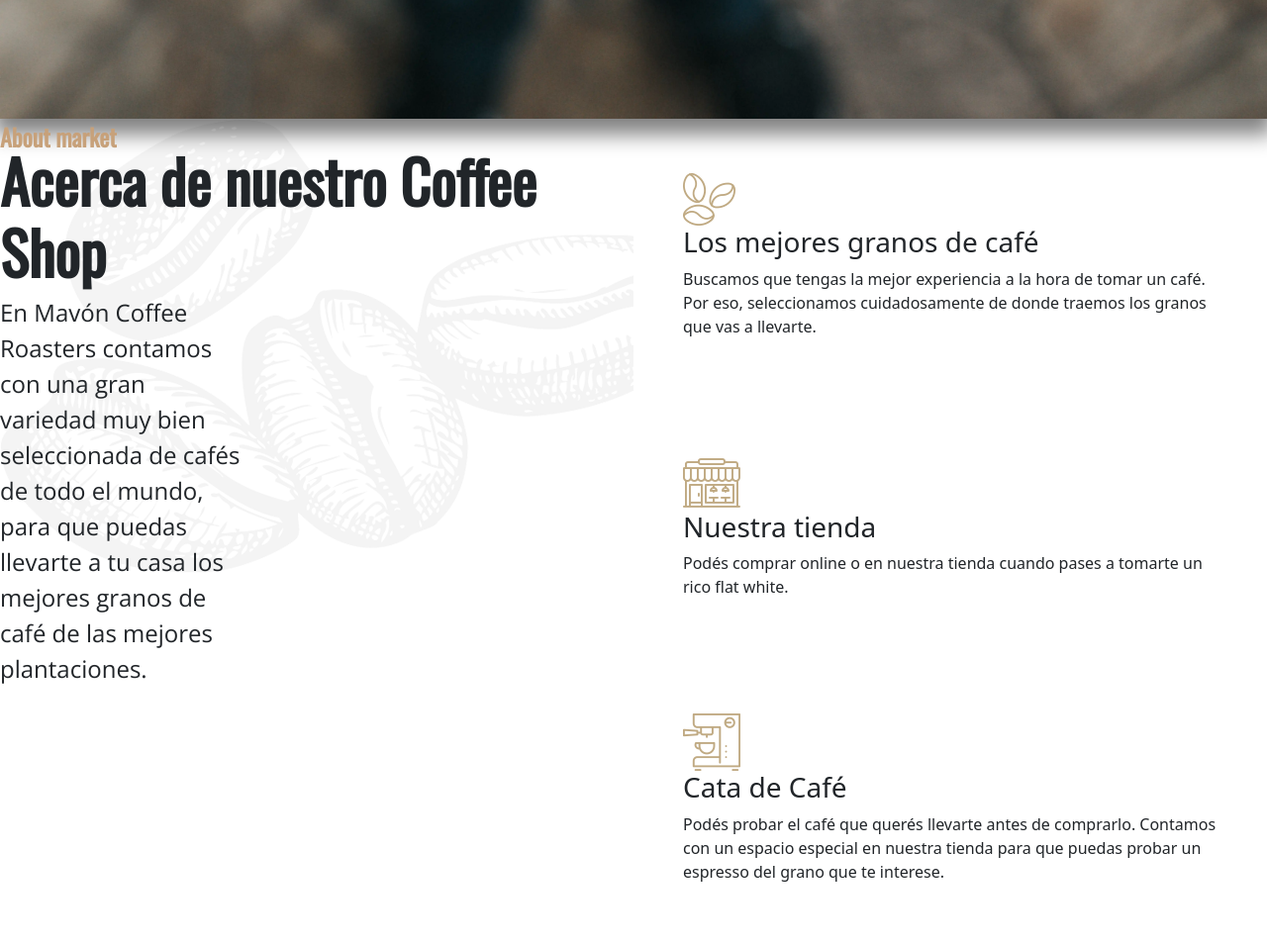
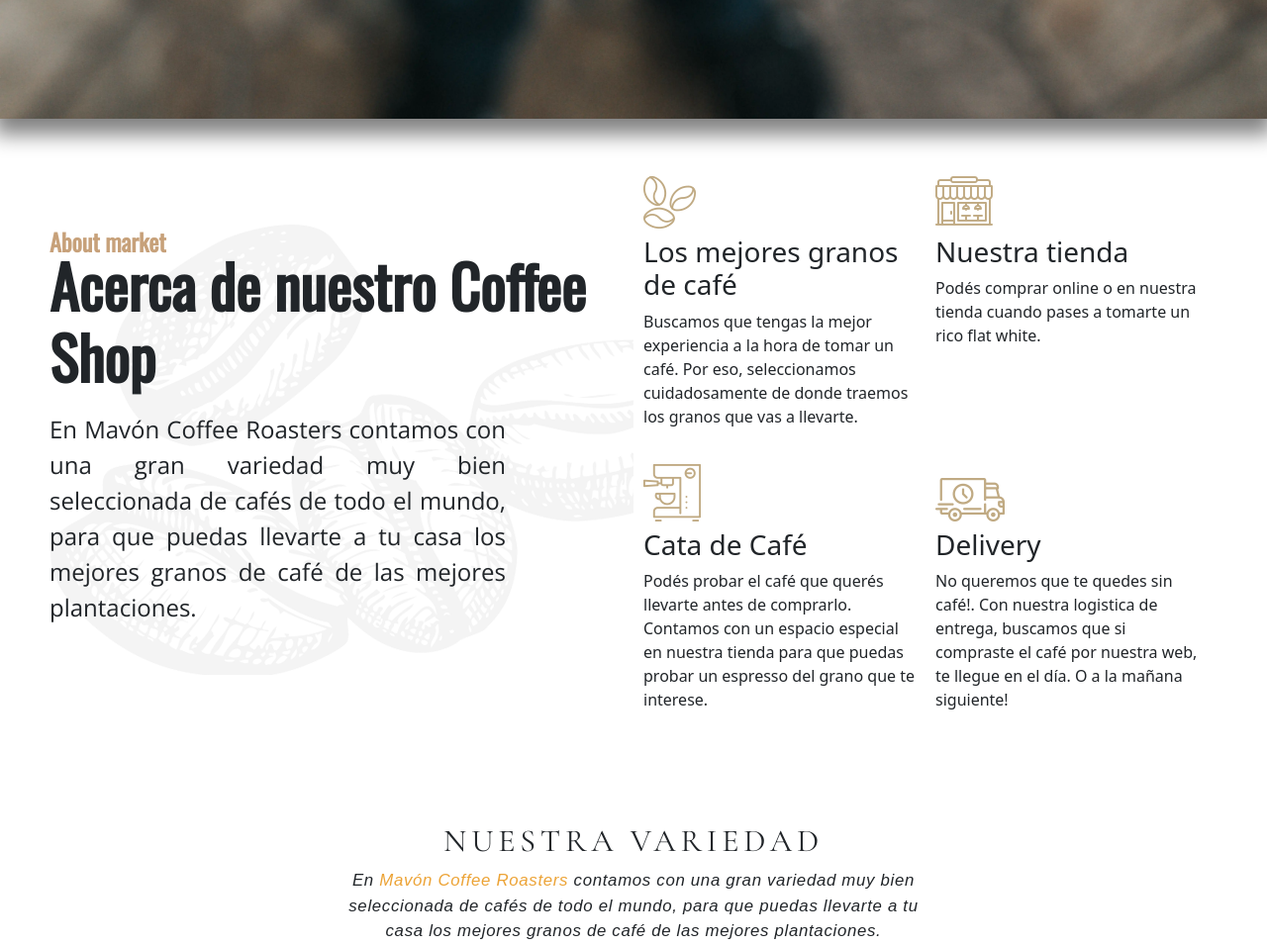
Before and after one commit to estanislaoalfonso/MalvonCoffeeRoasters, a website: page coffeeshop.html in a window 1280 px wide. Shown: the part 680-1636 px from the top of the page at 99% size. Drawn offline with nearby package versions, Linux system fonts and the light colour scheme.

Commit message:
acomodando la sección about market del coffeeshop html

```diff
--- a/coffeeshop.html
+++ b/coffeeshop.html
@@ -103,7 +103,7 @@
       <div class="aboutMarket">
         <p class="aboutMarketTitleMini">About market</p>
         <h2>Acerca de nuestro Coffee Shop</h2>
-        <p class="aboutMarketDescription">En Mavón Coffee Roasters contamos con una gran variedad muy bien seleccionada de cafés de todo el
+        <p>En Mavón Coffee Roasters contamos con una gran variedad muy bien seleccionada de cafés de todo el
           mundo, para que puedas llevarte a tu casa los mejores granos de café de las mejores plantaciones.</p>
       </div>
       <div class="aboutMarketDescription">
--- a/scss/views/_coffeeShop.scss
+++ b/scss/views/_coffeeShop.scss
@@ -5,13 +5,19 @@
 }
 
 .coffeeShopIntro {
-    display:flex;
+    display: flex;
     justify-content: space-around;
+    align-items: center;
+    padding: 10px;
+    height: 468px;
+    margin: 100px 40px;
 
     .aboutMarket {
         background-image: url(../Imagenes/about-bg.png);
         background-repeat: no-repeat;
-        max-width: 50%;
+        display: flex;
+        flex-direction: column;
+        height: 456px;
 
         .aboutMarketTitleMini {
             font-family: $fontTitlesStandard;
@@ -27,26 +33,29 @@
             font-family: $fontTitlesStandard;
             font-weight: bold;
             font-size: 60px;
+            margin-bottom: 20px;
         }
 
-        .aboutMarketDescription {
+        p {
             font-family: $fontTextStandard;
             font-size: 24px;
-            padding-right: 70px;
-            text-align: left;
+            text-align: justify;
+            padding-right: 129px;
         }
     }
 
     .aboutMarketDescription {
         max-width: 50%;
-        display: flex;
-        justify-content: space-between;
-        flex-wrap: wrap;
+        display: grid;
+        grid-template-columns: 1fr 1fr;
 
         .marketDescriptionItems {
-            margin: 50px;
+            margin: 10px;
         }
 
+        img {
+            margin-bottom: 7px
+        }
     }
 }
 
```
Also changed, not shown: css/style.css, 1 other file.
